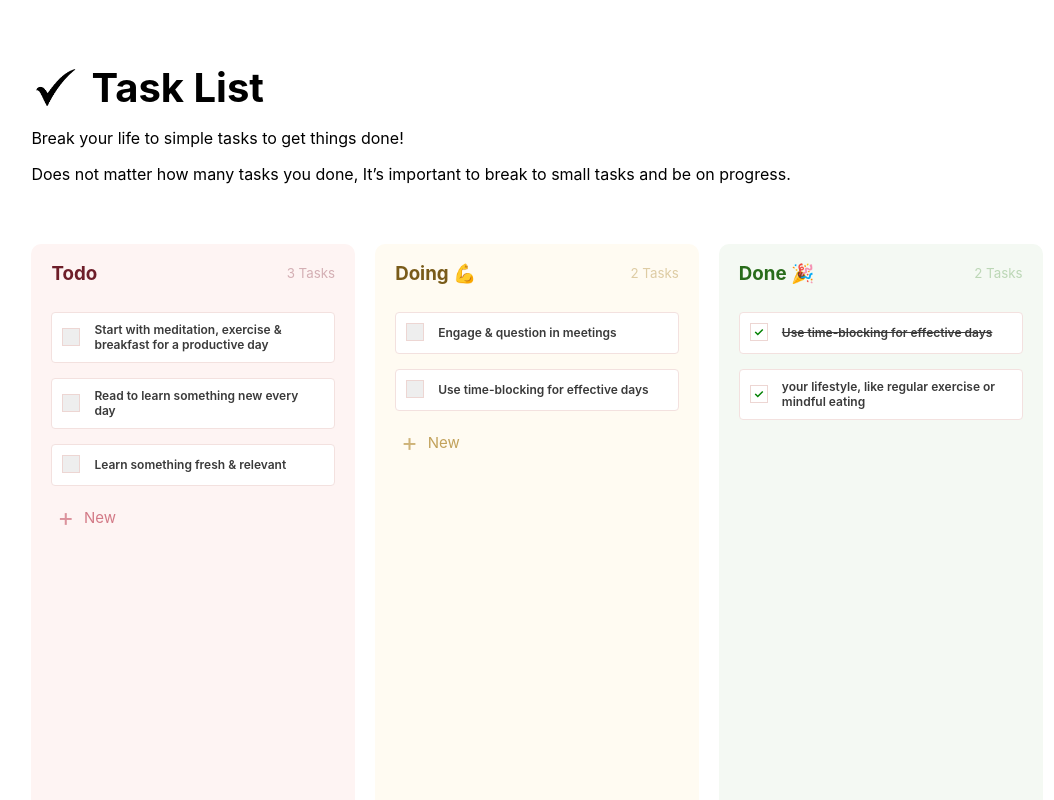
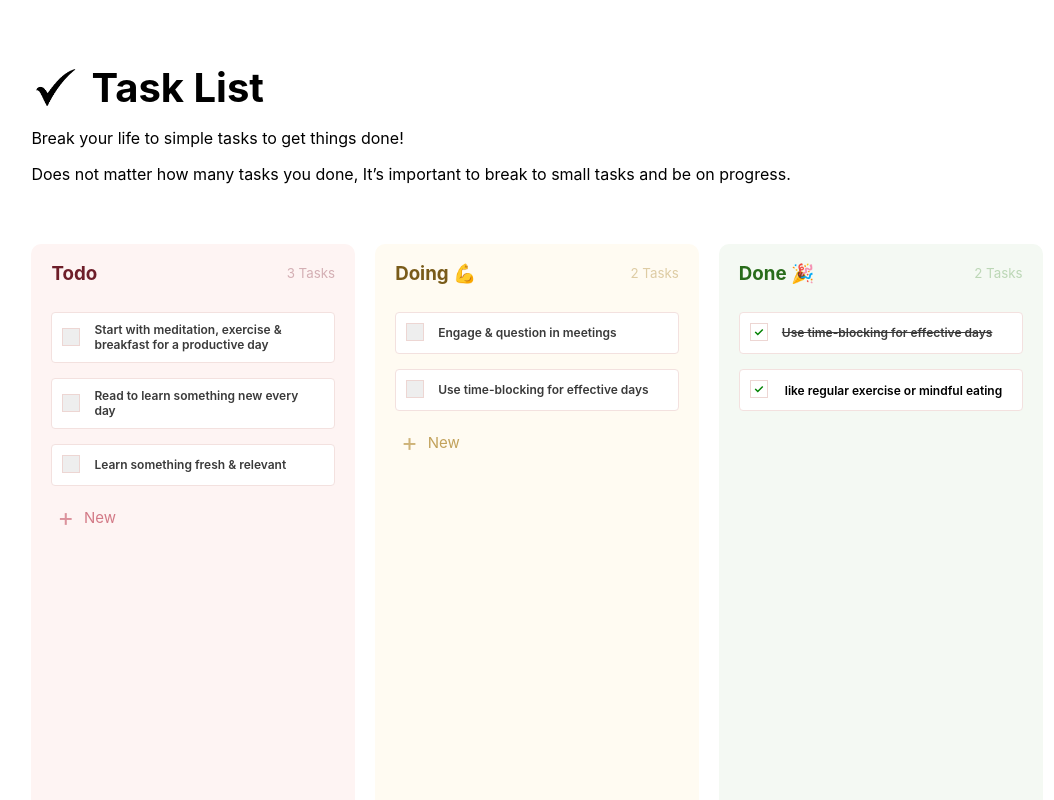
Before and after one commit to ssadeghh/betterStudio-taskProject, a React app: page / in a window 1280 px wide. Both pictures are taken after a click on the element 994 px from the left and 409 px from the top of the page. Shown: the top 800 px of the page, without its empty margins (103-1157 px from the left). Built offline with nearby package versions, Linux system fonts and the light colour scheme.

Commit message:
fix task bug

```diff
--- a/package.json
+++ b/package.json
@@ -29,6 +29,7 @@
         "react": "^18.2.0",
         "react-dnd": "^16.0.1",
         "react-dnd-html5-backend": "^16.0.1",
-        "react-dom": "^18.2.0"
+        "react-dom": "^18.2.0",
+        "uuid": "^9.0.0"
     }
 }
--- a/src/components/Task.js
+++ b/src/components/Task.js
@@ -1,78 +1,77 @@
-import React, { useState, useRef, useEffect } from 'react'
+import React, { useState, useRef, useEffect } from 'react';
 import { useDrag } from 'react-dnd';
 import { ItemTypes } from './constants';
 import Button from './Button';
 
-export default function Task({ context, check, handleDeleteTask, index, setTodos, todos, requirementTasks, section }) {
+export default function Task({
+    context,
+    check,
+    handleDeleteTask,
+    index,
+    setTodos,
+    todos,
+    requirementTasks,
+    section,
+}) {
     const [, drag] = useDrag({
-        type: ItemTypes.TASK, // Specify the item type
-        item: { index, section }, // Data to be transferred during the drag
+        type: ItemTypes.TASK,
+        item: { index, section },
     });
-    const [isEditing, setIsEditing] = useState(false)
-    const [text, setText] = useState(context)
-    const textareaRef = useRef(null)
+
+    const [isEditingTitle, setIsEditingTitle] = useState(false);
+    const [text, setText] = useState(context);
+    const inputRef = useRef(null);
     const [isChecked, setIsChecked] = useState(check);
 
-    const handleSpanClick = () => {
-        setIsEditing(true)
-    }
+    const handleTitleClick = () => {
+        setIsEditingTitle(true);
+    };
 
     const handleTextChange = (event) => {
-        setText(event.target.value)
-        // Update the corresponding task in the state
+        setText(event.target.value);
+    };
+
+    const handleBlur = () => {
+        setIsEditingTitle(false);
+
         const updatedTasks = [...requirementTasks];
-        updatedTasks[index].title = event.target.value;
+        updatedTasks[index].title = text;
         setTodos({
             ...todos,
             [section]: updatedTasks,
         });
-    }
-
-    const handleBlur = () => {
-        setIsEditing(false)
-    }
+    };
 
     const handleCheckboxChange = () => {
-        setIsChecked(prevIsChecked => !prevIsChecked); // Use functional update
+        setIsChecked((prevIsChecked) => !prevIsChecked);
 
-        // Create a copy of the task to move
         const taskToMove = { ...requirementTasks[index] };
+        taskToMove.check = isChecked ? 0 : 1;
 
-        // Update the task's check property
-        taskToMove.check = isChecked ? 0 : 1; // Reverse the check values
+        const updatedSectionTasks = [...todos[section]];
+        const updatedTargetTasks = isChecked ? [...todos.todo] : [...todos.done];
 
-        // Create new instances of task arrays
-        const updatedSectionTasks = [...todos[section]];
-        const updatedTargetTasks = isChecked ? [...todos.todo] : [...todos.done]; // Reverse the target sections
-
-        // Remove task from the current section
         updatedSectionTasks.splice(index, 1);
-
-        // Push the copied task to the target section
         updatedTargetTasks.unshift(taskToMove);
 
-        // Update the state and localStorage
         setTimeout(() => {
             setTodos({
                 ...todos,
                 [section]: updatedSectionTasks,
-                [isChecked ? "todo" : "done"]: updatedTargetTasks // Reverse the target section keys
+                [isChecked ? 'todo' : 'done']: updatedTargetTasks,
             });
         }, 3000);
     };
 
-
     useEffect(() => {
-        if (isEditing && textareaRef.current) {
-            const textarea = textareaRef.current
-            const textLength = textarea.value.length
-            textarea.setSelectionRange(textLength, textLength)
-            textarea.focus()
+        if (isEditingTitle && inputRef.current) {
+            const input = inputRef.current;
+            input.focus();
         }
-    }, [isEditing])
+    }, [isEditingTitle]);
 
     return (
-        <div className={`task ${isEditing ? '' : 'dis-flex'}`} ref={drag}>
+        <div className={`task ${isEditingTitle ? '' : 'dis-flex'}`} ref={drag}>
             <label className="checkbox-container">
                 <input
                     type="checkbox"
@@ -81,23 +80,28 @@
                 />
                 <span className={`checkmark ${isChecked ? 'checked' : ''}`}></span>
             </label>
-            {isEditing ? (
-                <textarea
-                    ref={textareaRef}
+            {isEditingTitle ? (
+                <input
+                    ref={inputRef}
                     value={text}
                     onChange={handleTextChange}
                     onBlur={handleBlur}
-                    className="task-textarea"
+                    className="task-input"
                 />
             ) : (
-                <span onClick={handleSpanClick} className={`${isChecked ? 'text-decoration' : ''}`}>{text ? text : (<input placeholder="new Task" className='new-task'></input>)}</span>
+                <span
+                    onClick={handleTitleClick}
+                    className={`${isChecked ? 'text-decoration' : ''}`}
+                >
+                    {text ? text : <input placeholder="new Task" className="new-task" />}
+                </span>
             )}
             <Button
-                type='delete'
+                type="delete"
                 onClickFun={() => {
                     handleDeleteTask(index);
                 }}
             />
         </div>
-    )
+    );
 }
--- a/src/components/TodoContainer.js
+++ b/src/components/TodoContainer.js
@@ -3,6 +3,7 @@
 import Button from './Button';
 import { useDrop } from 'react-dnd';
 import { ItemTypes } from './constants';
+import { v4 as uuidv4 } from 'uuid';
 
 export default function TodoContainer({
     className,
@@ -76,7 +77,7 @@
             </div>
 
             {tasks.map((task, index) => (
-                <div className="tasks" key={index}>
+                <div className="tasks" key={uuidv4()}>
                     <Task
                         context={task.title}
                         check={task.check}
--- a/styles/index.css
+++ b/styles/index.css
@@ -235,3 +235,18 @@
     border: 2px dashed #ddd;
     background-color: #f5f5f5;
 }
+
+.task-input {
+    border: none;
+    outline: none;
+    background-color: transparent;
+    font-size: inherit;
+    font-family: inherit;
+    padding: 0;
+    margin: 0;
+    cursor: pointer;
+    font-size: 12px;
+    font-weight: 600;
+    white-space: pre-line; /* or white-space: normal; */
+    resize: none; /* Prevent textarea resize */
+}
```
Also changed, not shown: 1 other file (tests, documents, lock files or other folders).
